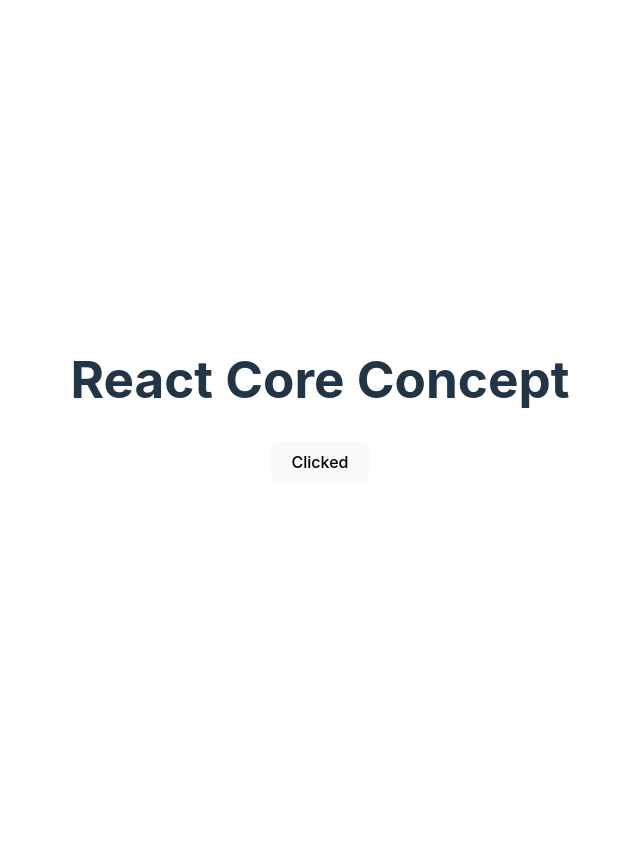
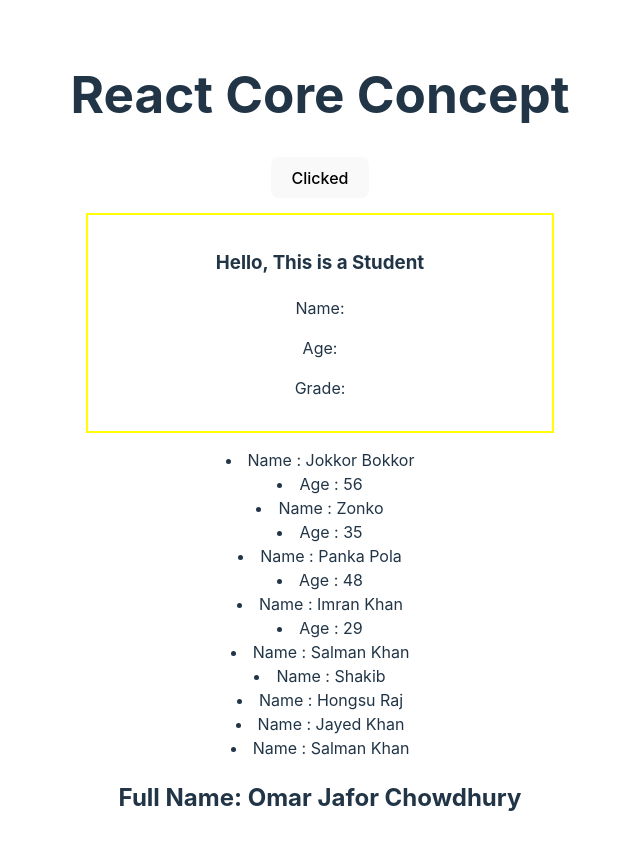
Before and after one commit to omarjafor/My-First-React, a React (Vite) app: page / in a window 1280 px wide. Shown: the top 850 px of the page, without its empty margins (320-960 px from the left). Before the commit the page ends 800 px from the top, so only its background shows below. Built offline with nearby package versions, Linux system fonts and the light colour scheme.

Commit message:
eventHandle

```diff
--- a/src/App.jsx
+++ b/src/App.jsx
@@ -16,9 +16,9 @@ function App() {
       <h1>React Core Concept</h1>
       <button onClick={()=> buttonClicked(5)}>Clicked</button>
 
-      {/* <Student/>
+      <Student/>
       <Home/>
-       <Device name='Desktop PC' price='45600'/>
+      {/*  <Device name='Desktop PC' price='45600'/>
       <Device name='Laptop' price='50600' />
       <Device name='Mobile' price='65600' />
       <Person/>
@@ -27,9 +27,9 @@ function App() {
   )
 }
 
-// function Device({name, price}) {
-//   return <h3>This Device is: {name} Price: {price} </h3>
-// }
+function Device({name, price}) {
+  return <h3>This Device is: {name} Price: {price} </h3>
+}
 
 function Person() {
   const person = 'jabed';
```
